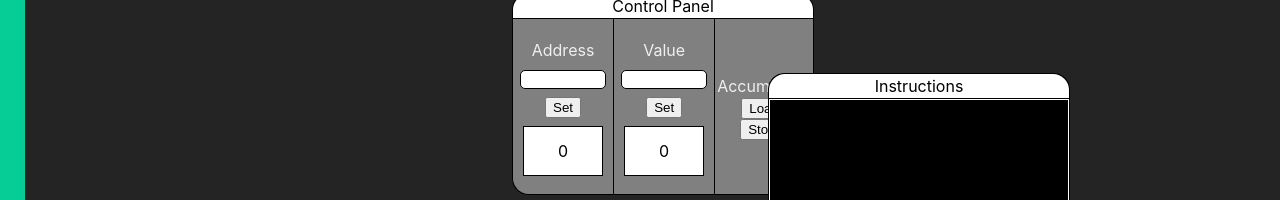
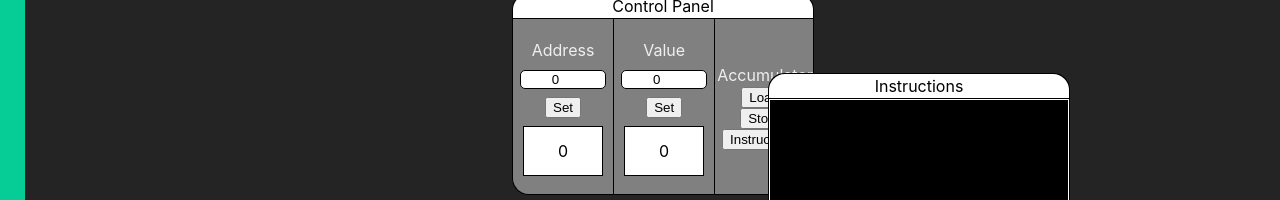
Before and after one commit to Furrj/BitsToBytes, a React (Vite) app: page / in a window 1280 px wide. Shown: the part 327-527 px from the top of the page. Built offline with nearby package versions, Linux system fonts and the light colour scheme.

Commit message:
instruction list can be read from store

```diff
--- a/src/components/Interfaces/ControlPanel.tsx
+++ b/src/components/Interfaces/ControlPanel.tsx
@@ -24,6 +24,10 @@ const ControlPanel: React.FC = () => {
 
   const nodeRef: React.MutableRefObject<null> = React.useRef(null);
 
+  const instructionList: string[][] = useSelector(
+    (state: RootState) => state.instructions.instructions
+  );
+
   const ramValues: number[] = useSelector((state: RootState) => state.ram.data);
   const address: number = useSelector(
     (state: RootState) => state.ram.currentAddress
@@ -35,6 +39,10 @@ const ControlPanel: React.FC = () => {
 
   function inputHandler(e: React.ChangeEvent<HTMLInputElement>): void {
     setInput({ ...input, [e.target.name]: e.target.value });
+  }
+
+  function instructions(): void {
+    console.log(instructionList);
   }
 
   return (
@@ -49,6 +57,7 @@ const ControlPanel: React.FC = () => {
               name="address"
               id="address"
               onChange={inputHandler}
+              value={input.address}
             />
             <button
               onClick={() => dispatch(ramReducer.setAddress(input.address))}
@@ -64,6 +73,7 @@ const ControlPanel: React.FC = () => {
               name="value"
               id="value"
               onChange={inputHandler}
+              value={input.value}
             />
             <button
               onClick={() =>
@@ -86,6 +96,7 @@ const ControlPanel: React.FC = () => {
             >
               Store
             </button>
+            <button onClick={instructions}>Instructions</button>
           </div>
         </div>
       </div>
--- a/src/components/Interfaces/InstructionInput.tsx
+++ b/src/components/Interfaces/InstructionInput.tsx
@@ -13,7 +13,7 @@ const InstructionInput: React.FC = () => {
   const nodeRef: React.MutableRefObject<null> = React.useRef(null);
 
   function inputHandler(e: React.ChangeEvent<HTMLTextAreaElement>): void {
-    setInput(e.target.value);
+    setInput(e.target.value.toUpperCase());
   }
 
   function saveInstructions(): void {
@@ -36,6 +36,7 @@ const InstructionInput: React.FC = () => {
           name="instructions"
           id="instructions"
           onChange={inputHandler}
+          value={input}
         ></textarea>
         <button onClick={saveInstructions}>Execute</button>
       </div>
--- a/src/components/RAM/Columns/AddressColumn.tsx
+++ b/src/components/RAM/Columns/AddressColumn.tsx
@@ -10,8 +10,6 @@ interface IProps {
 }
 
 const AddressColumn: React.FC<IProps> = ({ address }) => {
-  console.log(address);
-
   return (
     <div className={styles.addressColumn}>
       <span>Address</span>
```
